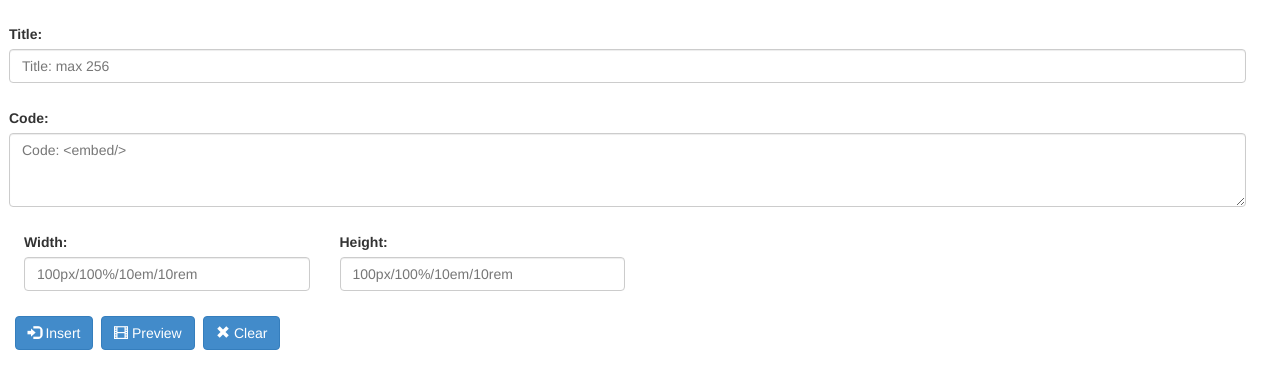
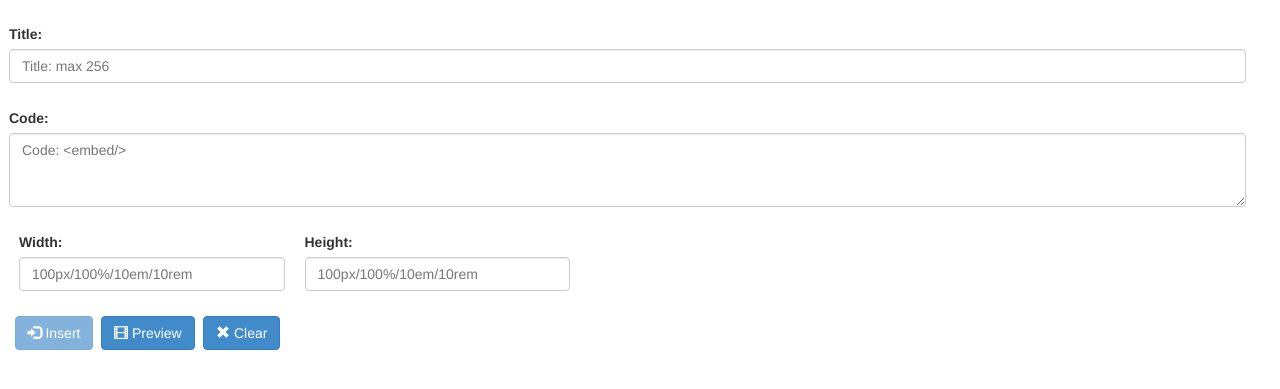
Before and after one commit to aptoma/drpublish-script-embed-plugin, a PHP site: page / in a window 1280 px wide. Shown: the top 389 px of the page. Run offline with PHP 8.4, Linux system fonts and the light colour scheme.

Commit message:
Submit width and height. Enforce form validation.

```diff
--- a/index.html
+++ b/index.html
@@ -20,31 +20,35 @@
 </head>
 	<body>
 		<form role="form" id="form" class="form-horizontal">
-			<div class="form-group">
+			<div class="form-group row">
 				<label for="title">Title:</label>
 				<input type="text" placeholder="Title: max 256" data-minlength="2" maxlength="256" class="form-control" id="title" required/>
 				<div class="help-block with-errors"></div>
 			</div>
-			<div class="form-group">
+			<div class="form-group row">
 				<label for="embedcode">Code:</label>
 				<textarea class="form-control" placeholder="Code: <embed/>" data-minlength="3" rows="3" id="embedcode" required></textarea>
 				<div class="help-block with-errors"></div>
 			</div>
-			<div class="form-group">
-				<div class="col-sm-3">
-					<label for="width">Width:</label>
-					<input type="text" class="form-control" pattern="^[0-9]{1,}(px|em|rem|%)$" placeholder="100px/100%/10em/10rem">
-					<div class="help-block with-errors"></div>
+			<div class="row">
+				<div class="form-group col-sm-3">
+					<div  class='inner'>
+						<label for="width">Width:</label>
+						<input id="width" type="text" class="form-control" pattern="^[0-9]{1,}(px|em|rem|%)$" placeholder="100px/100%/10em/10rem">
+						<div class="help-block with-errors"></div>
+					</div>
 				</div>
-				<div class="col-sm-3">
-					<label for="height">Height:</label>
-					<input type="text" class="form-control" pattern="^[0-9]{1,}(px|em|rem|%)$" placeholder="100px/100%/10em/10rem">
-					<div class="help-block with-errors"></div>
+				<div class="form-group col-sm-3">
+					<div  class='inner'>
+						<label for="height">Height:</label>
+						<input id="height" type="text" class="form-control" pattern="^[0-9]{1,}(px|em|rem|%)$" placeholder="100px/100%/10em/10rem">
+						<div class="help-block with-errors"></div>
+					</div>
 				</div>
 			</div>
 			<ul class="nav nav-pills form-group">
 				<li class="text-center active">
-						<button id="insertButton" class="btn btn-primary" type="button">
+						<button id="insertButton" class="btn btn-primary" type="submit">
 							<span class="glyphicon glyphicon-log-in"></span>
 							<span>Insert</span>
 						</button>
--- a/js/main.js
+++ b/js/main.js
@@ -1,30 +1,12 @@
 (function() {
-	$(document).ready(function () {
-		PluginAPI.setAppName('embedScriptPlugin');
-		PluginAPI.on('pluginElementClicked', function(event) {
-			if (typeof(event.data) !== 'undefined'
-				&& typeof(event.data.options) !== 'undefined'
-				&& typeof(event.data.options.code) !== 'undefined'
-				&& typeof(event.data.options.title) !== 'undefined') {
-				$('#embedcode').val(event.data.options.code);
-				$('#title').val(event.data.options.title);
-				preview(event.data.options.code);
+	var clear = function() {
+		$('#preview').fadeOut(500);
+		$('#title').val('');
+		$('#width').val('');
+		$('#height').val('');
+		$('#embedcode').val('');
 	}
-		});
-		PluginAPI.on('pluginElementDeselected', function(event) {
-			$('#embedcode').val('');
-			preview('');
-			$('#preview').val('');
-			$('#title').val('');
-			$('.alert').delay(3000).fadeOut(500);
-		});
-	});
-	function escapeHTML( string ) {
-		var pre = document.createElement('pre');
-		var text = document.createTextNode( string );
-		pre.appendChild(text);
-		return pre.innerHTML;
-	}
+
 	var QueryString = function () {
 		var query_string = {};
 		var query = window.location.search.substring(1);
@@ -42,6 +24,13 @@
 		}
 		return query_string;
 	}();
+
+	function escapeHTML( string ) {
+		var pre = document.createElement('pre');
+		var text = document.createTextNode( string );
+		pre.appendChild(text);
+		return pre.innerHTML;
+	}
 
 	function isValidHtml(html) {
 		var isValid = true;
@@ -72,6 +61,7 @@
 					'</div>'
 				);
 			}
+			$('.alert').delay(5000).fadeOut(500);
 			return (abortWhenInvalid == false) || isValid;
 		}
 		try {
@@ -97,7 +87,8 @@
 								'</div>'
 							);
 						}
-					})
+					});
+					$('.alert').delay(5000).fadeOut(500);
 				}
 			});
 		} catch (error) {
@@ -117,6 +108,7 @@
 					'</div>'
 				);
 			}
+			$('.alert').delay(5000).fadeOut(500);
 		}
 
 		$( "#htmlCheck" ).replaceWith(
@@ -128,9 +120,11 @@
 	function insertScript() {
 		var embedCode = $('#embedcode').val();
 		var title = $('#title').val();
+		var width = $('#width').val();
+		var height = $('#height').val();
 		title = title.replace(/\</g, '&lt;').replace(/\>/g, '&gt;');
 		var markup = '<div><strong>Embed: </strong>'+ title + '</div>';
-			 var callback = function() {};
+		 var callback = clear;
 		 var data = {
 				 embeddedTypeId: 6,
 				 assetType: 'script',
@@ -141,7 +135,9 @@
 				 previewUri: '',
 				 options: {
 						 code: embedCode,
-							 title: title
+						 title: title,
+						 width: width,
+						 height: height
 				}
 		 }
 		 PluginAPI.Editor.insertEmbeddedAsset(markup, data, callback);
@@ -151,6 +147,7 @@
 			'Successfully inserted embed.' +
 			'</div>'
 		);
+
 	};
 
 	function preview(html) {
@@ -164,12 +161,64 @@
 		$( "#preview" ).replaceWith(
 				'<div id="preview" class="embed-responsive embed-responsive-16by9 well"><div class="embed-responsive-item">'+html+'</div></div>'
 		);
+		if ($( "#width" ).val()) {
+			$("#preview").css({
+				"width": $( "#width" ).val()
+			});
+		}
+
+		if ($( "#height" ).val()) {
+			$("#preview").css({
+				"padding-bottom":"0",
+				"height": $( "#height" ).val()
+			});
+		} else {
+			$("#preview").css({
+				"padding-bottom":"30%"
+			});
+		}
 	}
 
 	$( document ).ready(function() {
 		var isValid = true;
-		$( "#insertButton" ).on( "click", function() {
-				$('.alert').fadeOut(500);
+
+		PluginAPI.setAppName('embedScriptPlugin');
+		PluginAPI.on('pluginElementClicked', function(event) {
+			if (typeof(event.data) !== 'undefined'
+				&& typeof(event.data.options) !== 'undefined') {
+
+				if (typeof(event.data.options.code) !== 'undefined') {
+					$('#embedcode').val(event.data.options.code);
+					preview(event.data.options.code);
+				}
+				if (typeof(event.data.options.title) !== 'undefined') {
+					$('#title').val(event.data.options.title);
+				}
+				if (typeof(event.data.options.width) !== 'undefined') {
+					$('#width').val(event.data.options.width);
+				}
+				if (typeof(event.data.options.height) !== 'undefined') {
+					$('#height').val(event.data.options.height);
+				}
+			}
+		});
+		PluginAPI.on('pluginElementDeselected', function(event) {
+			clear();
+			$('.alert').delay(3000).fadeOut(500);
+		});
+
+		$('#form').validator();
+
+		$('#form').validator().on('submit', function (e) {
+			if (e.isDefaultPrevented()) {
+				$( "#preview" ).before(
+					'<div class="alert alert-danger fade in">' +
+					'<a href="#" class="close" data-dismiss="alert" aria-label="close">&times;</a>' +
+					'The embed is invalid, please check the form.' +
+					'</div>'
+				);
+			} else {
+				e.preventDefault();
 				if (!$('#embedcode').val()) {
 					isValid = false;
 					$( "#preview" ).before(
@@ -194,16 +243,16 @@
 				}
 				insertScript();
 				$('.alert').delay(5000).fadeOut(500);
+			}
 		});
+
 		$( "#previewButton" ).on( "click", function() {
+			$('.alert').fadeOut(500);
 			preview($('#embedcode').val());
 		});
 		$( "#clearButton" ).on( "click", function() {
-			$('#preview').fadeOut(500).val('');
 			$('.alert').fadeOut(500);
-			$('#title').val('');
-			$('#embedcode').val('');
+			clear();
 		});
-		$('#form').validator();
 	});
 })();
--- a/sass/templates/main.scss
+++ b/sass/templates/main.scss
@@ -20,7 +20,7 @@ body {
     max-width: 98% ;
     margin-bottom: 1em;
     &.embed-responsive.embed-responsive-16by9 {
-        //padding-bottom: 30%;
+        //padding-bottom: 0%;
     }
 }
 
@@ -31,3 +31,8 @@ body {
 .alert {
     max-width: 98% ;
 }
+
+
+.inner {
+    margin: 0 10px;
+}
--- a/stylesheets/main.css
+++ b/stylesheets/main.css
@@ -36,3 +36,8 @@ body {
 .alert {
   max-width: 98%;
 }
+
+/* line 36, ../sass/templates/main.scss */
+.inner {
+  margin: 0 10px;
+}
```
Lines whose indentation alone changed are shown as unchanged.
